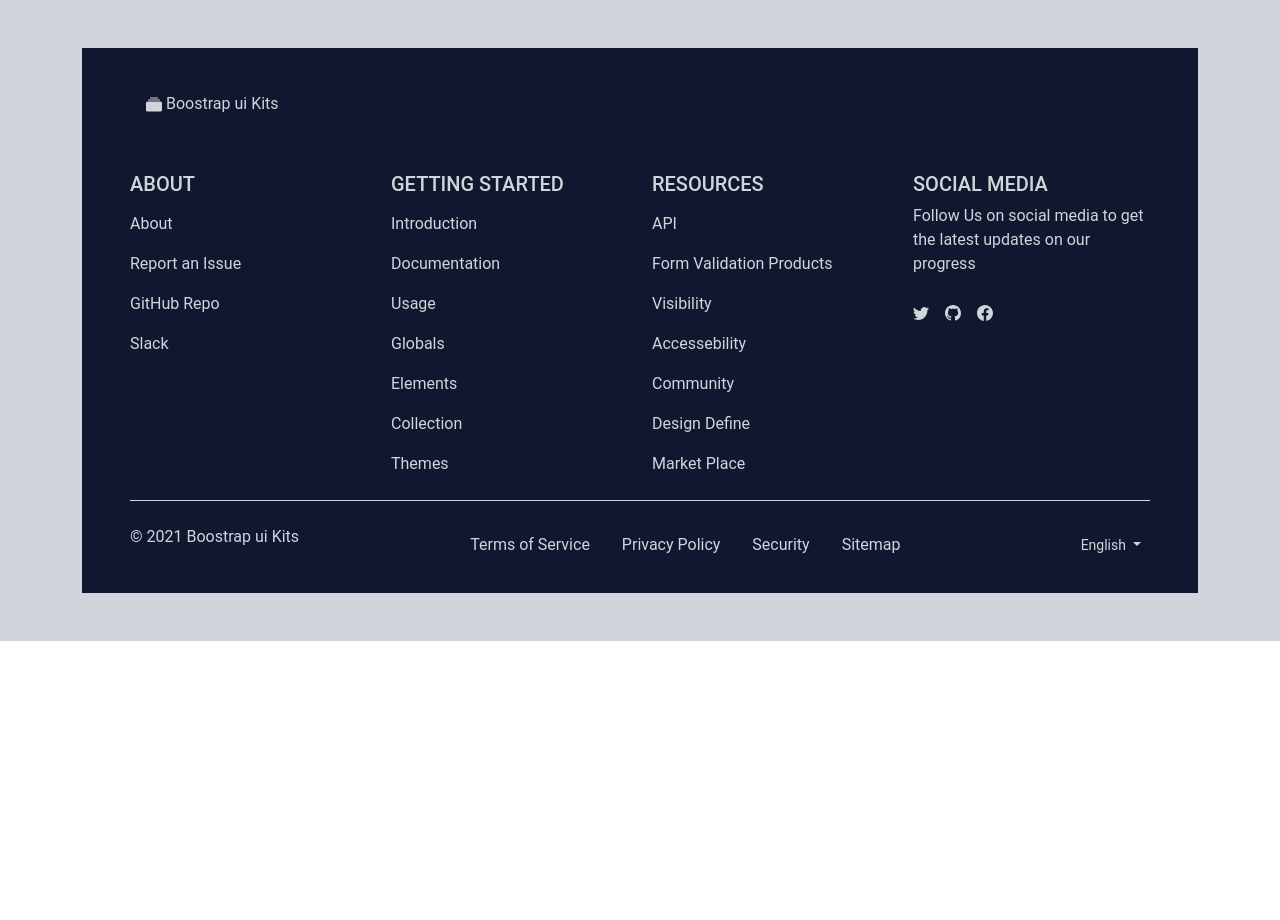
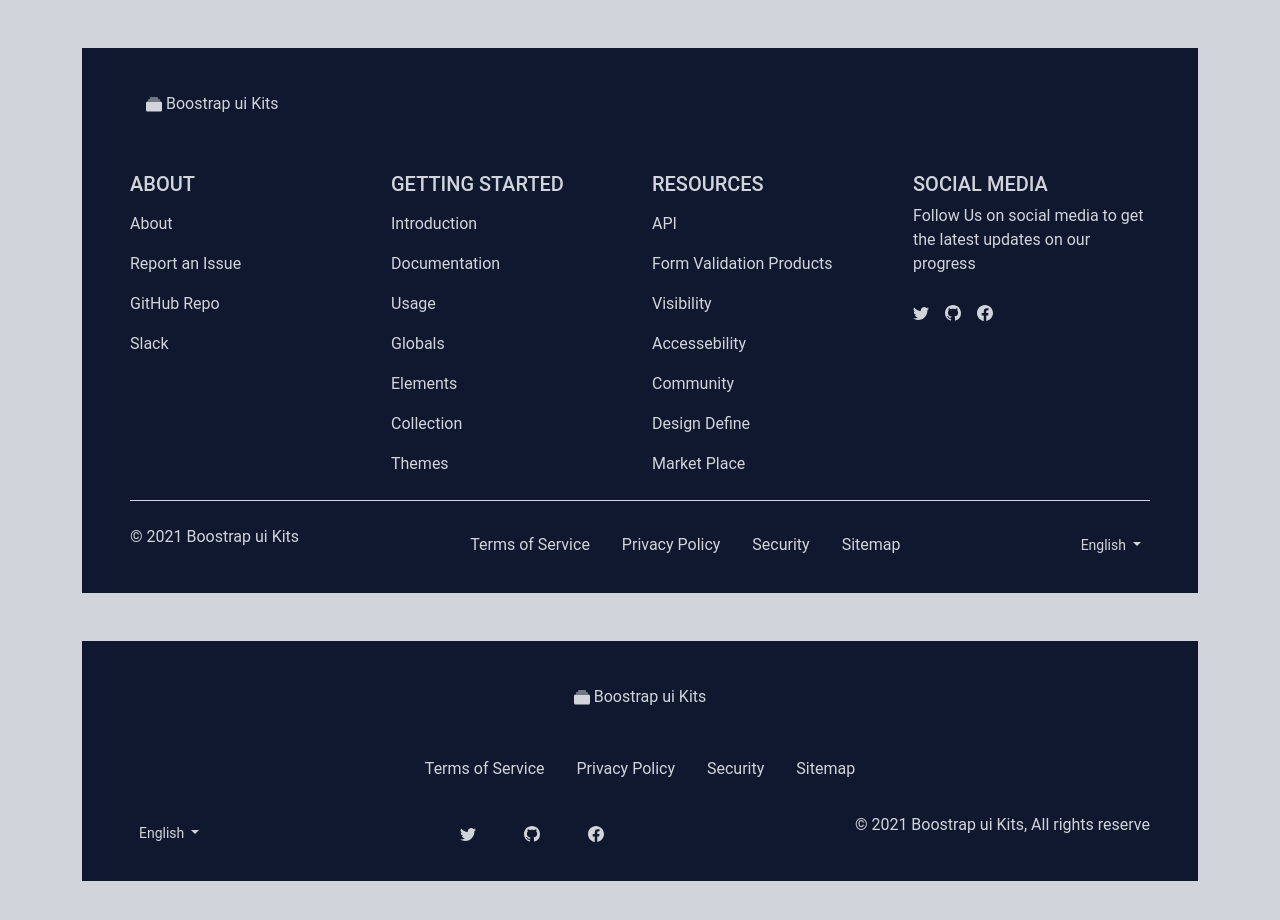
Before and after one commit to Nyiawungtech/Boostrap-UI-Kit, a website: page index.html in a window 1280 px wide. Before the commit the page ends 800 px from the top, so only its background shows below. Drawn offline with nearby package versions, Linux system fonts and the light colour scheme.

Commit message:
footer 2
finished footer 2

```diff
--- a/index.html
+++ b/index.html
@@ -91,26 +91,33 @@
                     </div>
                     <div class="col-md-3 col-lg-3 mt-4 mt-lg-0">
                         <h5 class="text-secondary text-uppercase">SOCIAL MEDIA</h5>
-                        <p class="text-secondary">Follow Us on social media to get the latest updates on our progress</p>
+                        <p class="text-secondary">Follow Us on social media to get the latest updates on our progress
+                        </p>
                         <ul class="navbar-nav nav-x-0 flex-row justify-content-around justify-content-lg-start">
                             <li class="nav-item me-3">
                                 <a href="#" class="nav-link">
-                                <svg width="16" height="16" fill="currentColor" class="bi bi-twitter text-secondary" viewBox="0 0 16 16">
-                                    <path d="M5.026 15c6.038 0 9.341-5.003 9.341-9.334 0-.14 0-.282-.006-.422A6.685 6.685 0 0 0 16 3.542a6.658 6.658 0 0 1-1.889.518 3.301 3.301 0 0 0 1.447-1.817 6.533 6.533 0 0 1-2.087.793A3.286 3.286 0 0 0 7.875 6.03a9.325 9.325 0 0 1-6.767-3.429 3.289 3.289 0 0 0 1.018 4.382A3.323 3.323 0 0 1 .64 6.575v.045a3.288 3.288 0 0 0 2.632 3.218 3.203 3.203 0 0 1-.865.115 3.23 3.23 0 0 1-.614-.057 3.283 3.283 0 0 0 3.067 2.277A6.588 6.588 0 0 1 .78 13.58a6.32 6.32 0 0 1-.78-.045A9.344 9.344 0 0 0 5.026 15z"/>
+                                    <svg width="16" height="16" fill="currentColor" class="bi bi-twitter text-secondary"
+                                        viewBox="0 0 16 16">
+                                        <path
+                                            d="M5.026 15c6.038 0 9.341-5.003 9.341-9.334 0-.14 0-.282-.006-.422A6.685 6.685 0 0 0 16 3.542a6.658 6.658 0 0 1-1.889.518 3.301 3.301 0 0 0 1.447-1.817 6.533 6.533 0 0 1-2.087.793A3.286 3.286 0 0 0 7.875 6.03a9.325 9.325 0 0 1-6.767-3.429 3.289 3.289 0 0 0 1.018 4.382A3.323 3.323 0 0 1 .64 6.575v.045a3.288 3.288 0 0 0 2.632 3.218 3.203 3.203 0 0 1-.865.115 3.23 3.23 0 0 1-.614-.057 3.283 3.283 0 0 0 3.067 2.277A6.588 6.588 0 0 1 .78 13.58a6.32 6.32 0 0 1-.78-.045A9.344 9.344 0 0 0 5.026 15z" />
                                     </svg>
                                 </a>
                             </li>
                             <li class="nav-item me-3">
                                 <a href="#" class="nav-link">
-                                <svg width="16" height="16" fill="currentColor" class="bi bi-github text-secondary" viewBox="0 0 16 16">
-                                    <path d="M8 0C3.58 0 0 3.58 0 8c0 3.54 2.29 6.53 5.47 7.59.4.07.55-.17.55-.38 0-.19-.01-.82-.01-1.49-2.01.37-2.53-.49-2.69-.94-.09-.23-.48-.94-.82-1.13-.28-.15-.68-.52-.01-.53.63-.01 1.08.58 1.23.82.72 1.21 1.87.87 2.33.66.07-.52.28-.87.51-1.07-1.78-.2-3.64-.89-3.64-3.95 0-.87.31-1.59.82-2.15-.08-.2-.36-1.02.08-2.12 0 0 .67-.21 2.2.82.64-.18 1.32-.27 2-.27.68 0 1.36.09 2 .27 1.53-1.04 2.2-.82 2.2-.82.44 1.1.16 1.92.08 2.12.51.56.82 1.27.82 2.15 0 3.07-1.87 3.75-3.65 3.95.29.25.54.73.54 1.48 0 1.07-.01 1.93-.01 2.2 0 .21.15.46.55.38A8.012 8.012 0 0 0 16 8c0-4.42-3.58-8-8-8z"/>
+                                    <svg width="16" height="16" fill="currentColor" class="bi bi-github text-secondary"
+                                        viewBox="0 0 16 16">
+                                        <path
+                                            d="M8 0C3.58 0 0 3.58 0 8c0 3.54 2.29 6.53 5.47 7.59.4.07.55-.17.55-.38 0-.19-.01-.82-.01-1.49-2.01.37-2.53-.49-2.69-.94-.09-.23-.48-.94-.82-1.13-.28-.15-.68-.52-.01-.53.63-.01 1.08.58 1.23.82.72 1.21 1.87.87 2.33.66.07-.52.28-.87.51-1.07-1.78-.2-3.64-.89-3.64-3.95 0-.87.31-1.59.82-2.15-.08-.2-.36-1.02.08-2.12 0 0 .67-.21 2.2.82.64-.18 1.32-.27 2-.27.68 0 1.36.09 2 .27 1.53-1.04 2.2-.82 2.2-.82.44 1.1.16 1.92.08 2.12.51.56.82 1.27.82 2.15 0 3.07-1.87 3.75-3.65 3.95.29.25.54.73.54 1.48 0 1.07-.01 1.93-.01 2.2 0 .21.15.46.55.38A8.012 8.012 0 0 0 16 8c0-4.42-3.58-8-8-8z" />
                                     </svg>
                                 </a>
                             </li>
                             <li class="nav-item">
                                 <a href="#" class="nav-link">
-                                <svg  width="16" height="16" fill="currentColor" class="bi bi-facebook text-secondary" viewBox="0 0 16 16">
-                                    <path d="M16 8.049c0-4.446-3.582-8.05-8-8.05C3.58 0-.002 3.603-.002 8.05c0 4.017 2.926 7.347 6.75 7.951v-5.625h-2.03V8.05H6.75V6.275c0-2.017 1.195-3.131 3.022-3.131.876 0 1.791.157 1.791.157v1.98h-1.009c-.993 0-1.303.621-1.303 1.258v1.51h2.218l-.354 2.326H9.25V16c3.824-.604 6.75-3.934 6.75-7.951z"/>
+                                    <svg width="16" height="16" fill="currentColor"
+                                        class="bi bi-facebook text-secondary" viewBox="0 0 16 16">
+                                        <path
+                                            d="M16 8.049c0-4.446-3.582-8.05-8-8.05C3.58 0-.002 3.603-.002 8.05c0 4.017 2.926 7.347 6.75 7.951v-5.625h-2.03V8.05H6.75V6.275c0-2.017 1.195-3.131 3.022-3.131.876 0 1.791.157 1.791.157v1.98h-1.009c-.993 0-1.303.621-1.303 1.258v1.51h2.218l-.354 2.326H9.25V16c3.824-.604 6.75-3.934 6.75-7.951z" />
                                     </svg>
                                 </a>
                             </li>
@@ -136,7 +143,8 @@
                             </li>
                         </ul>
                         <div class="dropdown">
-                            <button class="btn text-secondary btn-sm dropdown-toggle" type="button" id="dropdownMenuButton1" data-bs-toggle="dropdown" aria-expanded="false">
+                            <button class="btn text-secondary btn-sm dropdown-toggle" type="button"
+                                id="dropdownMenuButton1" data-bs-toggle="dropdown" aria-expanded="false">
                                 English
                             </button>
                             <ul class="dropdown-menu" aria-labelledby="dropdownMenuButton1">
@@ -147,6 +155,79 @@
                     </div>
                 </div>
             </div>
+            <!-- footer-2 -->
+            <div class="container-fluid px-5 py-1 footer-1 mt-5">
+                <div class="py-2">
+                    <a href="#" class="nav-link text-secondary my-4 text-center"><span class="">
+                            <svg width="16" height="16" fill="currentColor" class="bi bi-collection-fill"
+                                viewBox="0 0 16 16">
+                                <path
+                                    d="M0 13a1.5 1.5 0 0 0 1.5 1.5h13A1.5 1.5 0 0 0 16 13V6a1.5 1.5 0 0 0-1.5-1.5h-13A1.5 1.5 0 0 0 0 6v7zM2 3a.5.5 0 0 0 .5.5h11a.5.5 0 0 0 0-1h-11A.5.5 0 0 0 2 3zm2-2a.5.5 0 0 0 .5.5h7a.5.5 0 0 0 0-1h-7A.5.5 0 0 0 4 1z" />
+                            </svg>
+                        </span> Boostrap ui Kits</a>
+                </div>
+                <ul class="navbar-nav d-flex flex-column flex-lg-row align-items-center justify-content-center">
+                    <li class="nav-item mx-3">
+                        <a href="#" class="nav-link text-secondary">Terms of Service</a>
+                    </li>
+                    <li class="nav-item mx-3">
+                        <a href="#" class="nav-link text-secondary">Privacy Policy</a>
+                    </li>
+                    <li class="nav-item mx-3">
+                        <a href="#" class="nav-link text-secondary">Security</a>
+                    </li>
+                    <li class="nav-item mx-3">
+                        <a href="#" class="nav-link text-secondary">Sitemap</a>
+                    </li>
+                </ul>
+                <div class="py-4">
+                    <div class="d-flex flex-column flex-lg-row justify-content-between align-items-center">
+                        <div class="dropdown">
+                            <button class="btn text-secondary btn-sm dropdown-toggle" type="button" id="dropdownMenuButton1" data-bs-toggle="dropdown" aria-expanded="false">
+                              English
+                            </button>
+                            <ul class="dropdown-menu" aria-labelledby="dropdownMenuButton1">
+                              <li><a class="dropdown-item" href="#">French</a></li>
+                              <li><a class="dropdown-item" href="#">English</a></li>
+                            </ul>
+                        </div>
+
+                      <ul class="navbar-nav nav-x-0 flex-row justify-content-around justify-content-lg-start">
+                            <li class="nav-item me-5">
+                                <a href="#" class="nav-link">
+                                    <svg width="16" height="16" fill="currentColor" class="bi bi-twitter text-secondary"
+                                        viewBox="0 0 16 16">
+                                        <path
+                                            d="M5.026 15c6.038 0 9.341-5.003 9.341-9.334 0-.14 0-.282-.006-.422A6.685 6.685 0 0 0 16 3.542a6.658 6.658 0 0 1-1.889.518 3.301 3.301 0 0 0 1.447-1.817 6.533 6.533 0 0 1-2.087.793A3.286 3.286 0 0 0 7.875 6.03a9.325 9.325 0 0 1-6.767-3.429 3.289 3.289 0 0 0 1.018 4.382A3.323 3.323 0 0 1 .64 6.575v.045a3.288 3.288 0 0 0 2.632 3.218 3.203 3.203 0 0 1-.865.115 3.23 3.23 0 0 1-.614-.057 3.283 3.283 0 0 0 3.067 2.277A6.588 6.588 0 0 1 .78 13.58a6.32 6.32 0 0 1-.78-.045A9.344 9.344 0 0 0 5.026 15z" />
+                                    </svg>
+                                </a>
+                            </li>
+                            <li class="nav-item me-5">
+                                <a href="#" class="nav-link">
+                                    <svg width="16" height="16" fill="currentColor" class="bi bi-github text-secondary"
+                                        viewBox="0 0 16 16">
+                                        <path
+                                            d="M8 0C3.58 0 0 3.58 0 8c0 3.54 2.29 6.53 5.47 7.59.4.07.55-.17.55-.38 0-.19-.01-.82-.01-1.49-2.01.37-2.53-.49-2.69-.94-.09-.23-.48-.94-.82-1.13-.28-.15-.68-.52-.01-.53.63-.01 1.08.58 1.23.82.72 1.21 1.87.87 2.33.66.07-.52.28-.87.51-1.07-1.78-.2-3.64-.89-3.64-3.95 0-.87.31-1.59.82-2.15-.08-.2-.36-1.02.08-2.12 0 0 .67-.21 2.2.82.64-.18 1.32-.27 2-.27.68 0 1.36.09 2 .27 1.53-1.04 2.2-.82 2.2-.82.44 1.1.16 1.92.08 2.12.51.56.82 1.27.82 2.15 0 3.07-1.87 3.75-3.65 3.95.29.25.54.73.54 1.48 0 1.07-.01 1.93-.01 2.2 0 .21.15.46.55.38A8.012 8.012 0 0 0 16 8c0-4.42-3.58-8-8-8z" />
+                                    </svg>
+                                </a>
+                            </li>
+                            <li class="nav-item">
+                                <a href="#" class="nav-link">
+                                    <svg width="16" height="16" fill="currentColor"
+                                        class="bi bi-facebook text-secondary" viewBox="0 0 16 16">
+                                        <path
+                                            d="M16 8.049c0-4.446-3.582-8.05-8-8.05C3.58 0-.002 3.603-.002 8.05c0 4.017 2.926 7.347 6.75 7.951v-5.625h-2.03V8.05H6.75V6.275c0-2.017 1.195-3.131 3.022-3.131.876 0 1.791.157 1.791.157v1.98h-1.009c-.993 0-1.303.621-1.303 1.258v1.51h2.218l-.354 2.326H9.25V16c3.824-.604 6.75-3.934 6.75-7.951z" />
+                                    </svg>
+                                </a>
+                            </li>
+
+                        </ul>
+                        <p class="text-secondary">&copy; 2021 Boostrap ui Kits, All rights reserve</p>
+
+                    </div>
+                </div>
+
+            </div>
 
         </div>
     </div>
```
Lines whose indentation alone changed are shown as unchanged.
